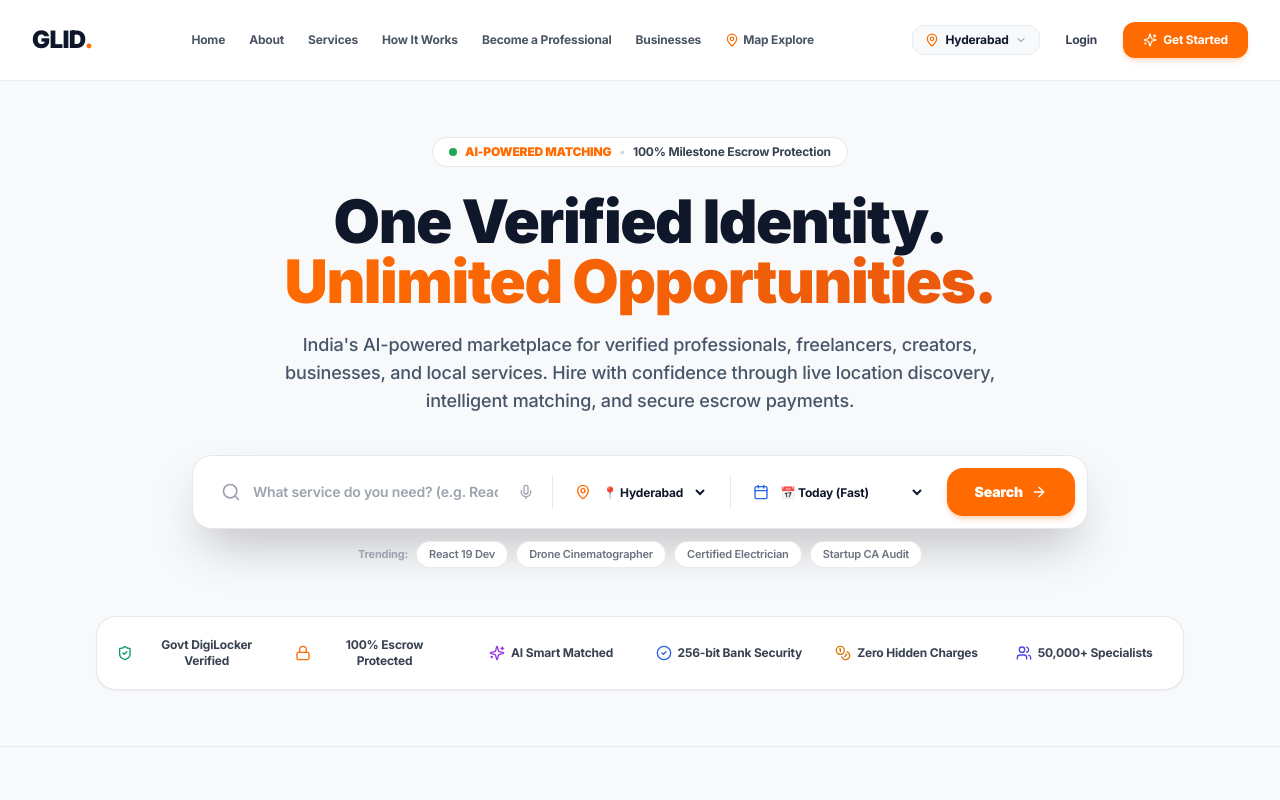
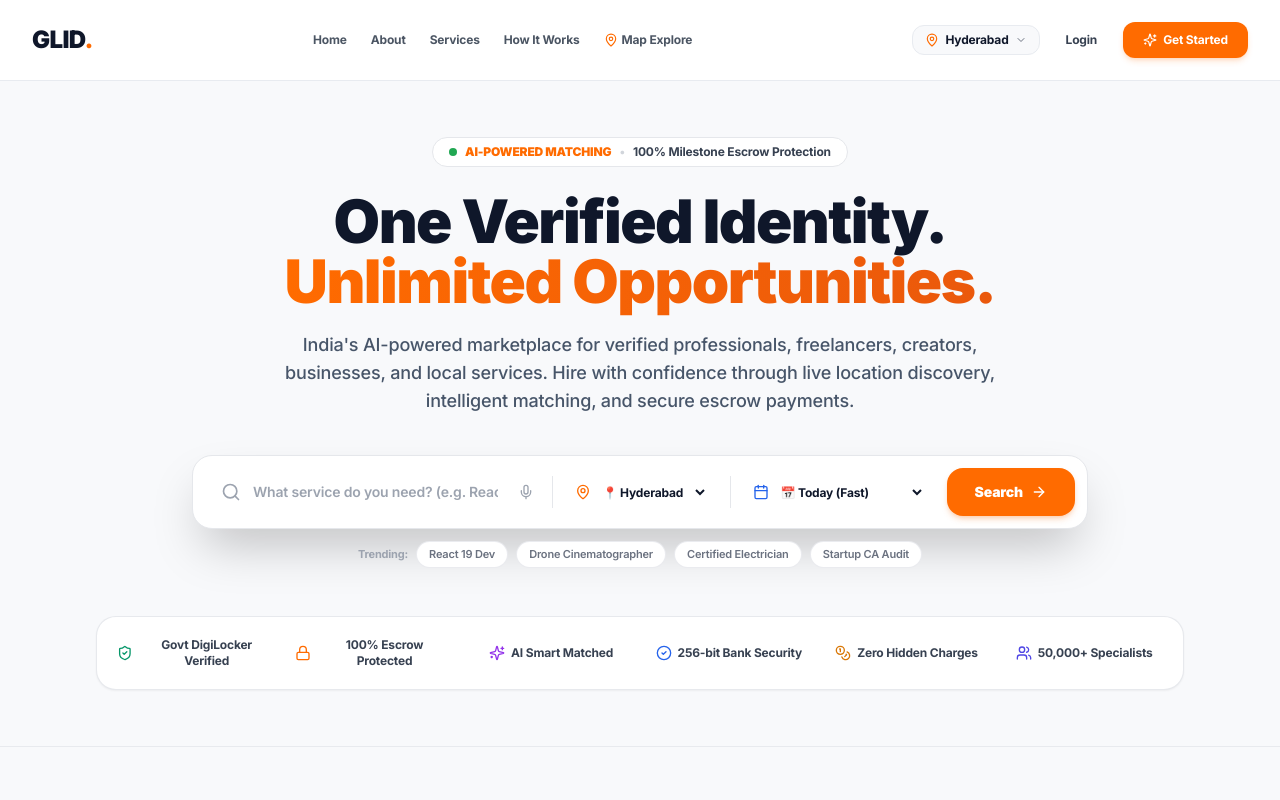
Before and after one commit to giridhar-123974/Glid, a Next.js app: page / in a window 1280 px wide. Shown: the top 800 px of the page. Built offline with nearby package versions, Linux system fonts and the light colour scheme.

Commit message:
navbar: remove 'Become a Professional' and 'Businesses' links from center nav

```diff
--- a/src/components/layout/Navbar.tsx
+++ b/src/components/layout/Navbar.tsx
@@ -109,18 +109,6 @@ export default function Navbar() {
               <Link href="/#how-it-works" className="hover:text-[#FF6B00] transition-colors">
                 How It Works
               </Link>
-              <button
-                onClick={() => openOnboarding('professional')}
-                className="hover:text-[#FF6B00] transition-colors text-left"
-              >
-                Become a Professional
-              </button>
-              <button
-                onClick={() => openOnboarding('business')}
-                className="hover:text-[#FF6B00] transition-colors text-left"
-              >
-                Businesses
-              </button>
               <Link href="/explore" className="hover:text-[#FF6B00] transition-colors flex items-center gap-1">
                 <MapPin className="w-3.5 h-3.5 text-[#FF6B00]" />
                 <span>Map Explore</span>
```
